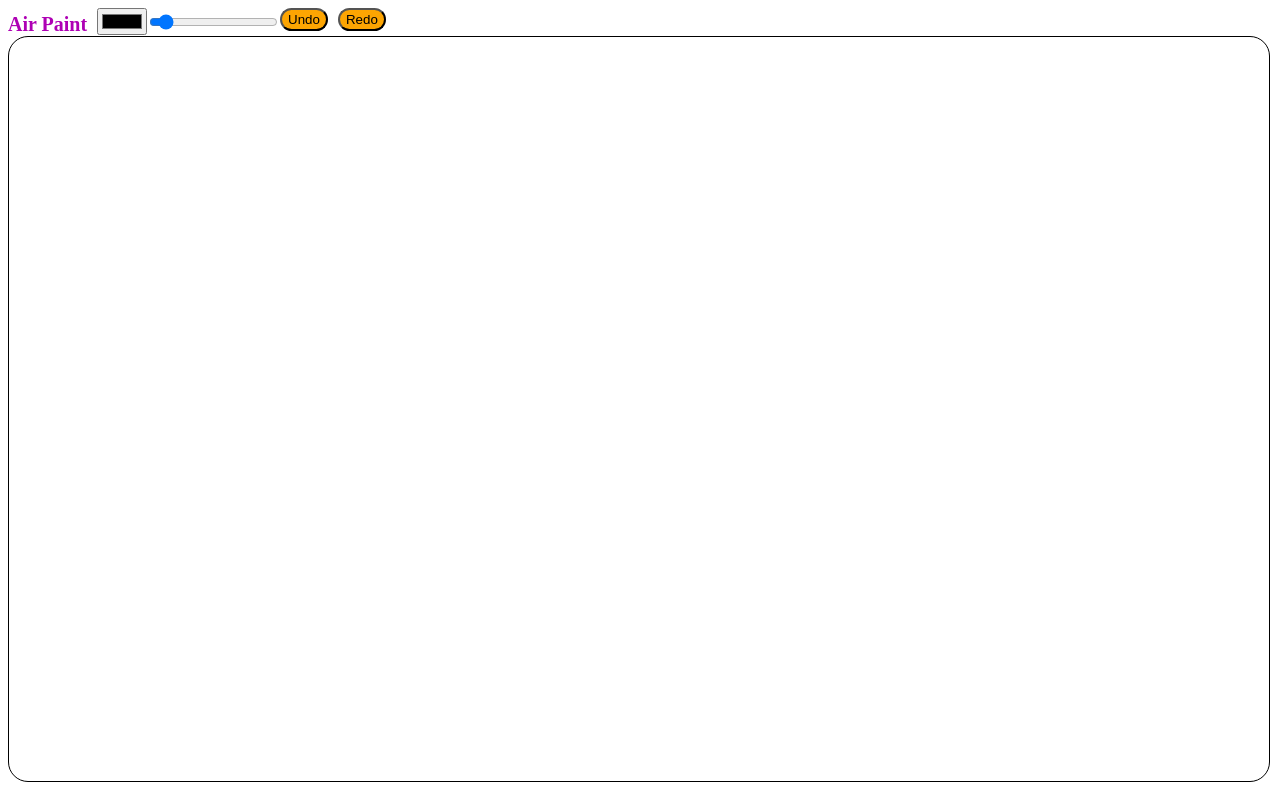
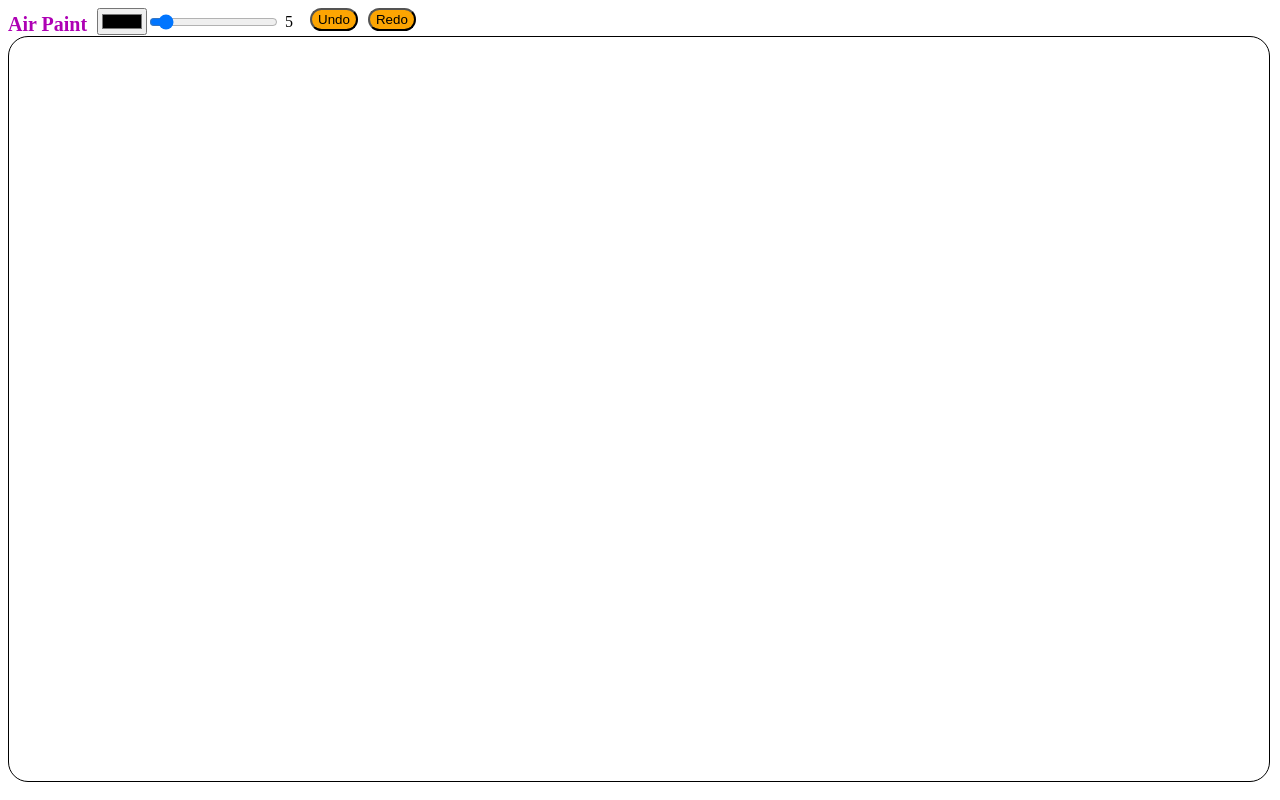
Before and after one commit to SY3141/paint, an Angular app: page / in a window 1280 px wide. Built offline with nearby package versions, Linux system fonts and the light colour scheme.

Commit message:
added brush size label

```diff
--- a/src/app/canvas/canvas.component.css
+++ b/src/app/canvas/canvas.component.css
@@ -29,3 +29,7 @@ button{
   border-radius: 20px;
   display: block;
 }
+label{
+  margin:5px;
+  width:20px;
+}
--- a/src/app/canvas/canvas.component.html
+++ b/src/app/canvas/canvas.component.html
@@ -1,7 +1,9 @@
 <div>
     <h2 class = "title">Air Paint</h2>
     <input type="color" (input)="changeColor($event)" />
+
     <input type="range" min="1" max="50" value = "5" (input)="changeBrushSize($event)" />
+    <label>{{getBrushSize()}}</label>
     <button (click)="undo()">Undo</button>
     <button (click)="redo()">Redo</button>
 </div>
--- a/src/app/canvas/canvas.component.ts
+++ b/src/app/canvas/canvas.component.ts
@@ -32,6 +32,9 @@ export class CanvasComponent implements AfterViewInit {
     if (this.ctx) {
       this.ctx.lineWidth = this.brushSize;
     }
+  }
+  getBrushSize(): number {
+    return this.brushSize;
   }
 
   ngAfterViewInit() {
```
